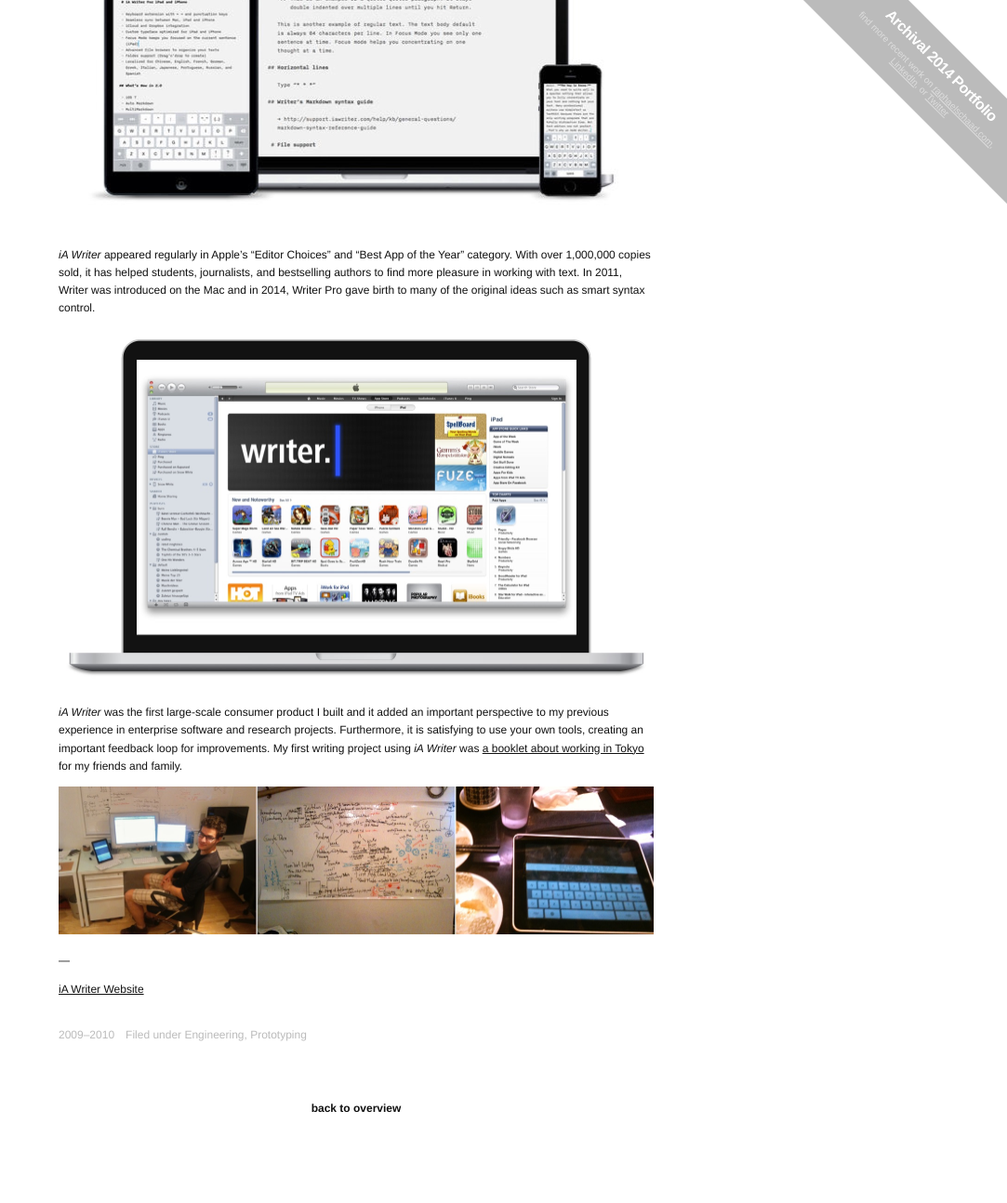
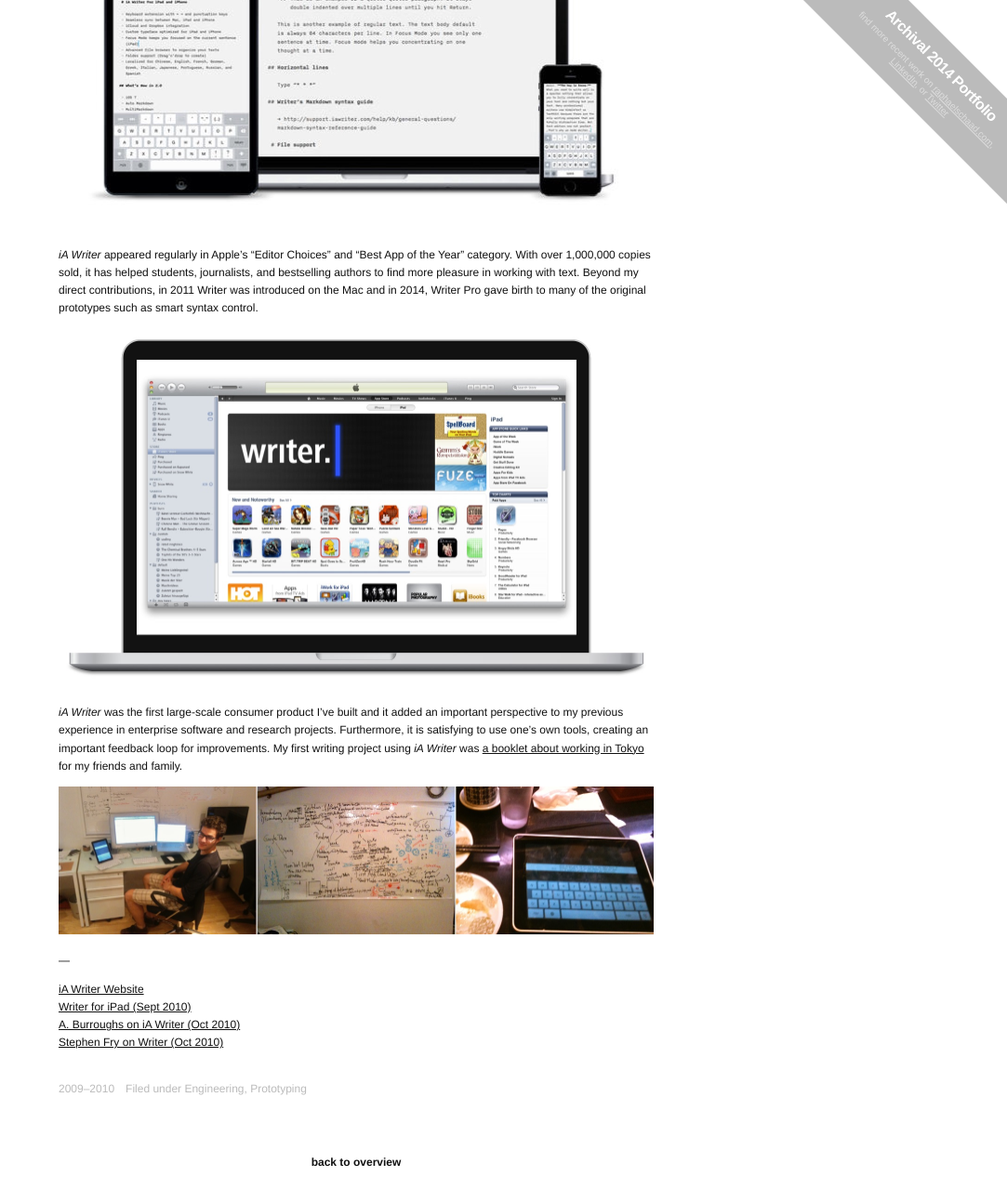
Before and after one commit to raphaelschaad/portfolio, a Jekyll site: the page built from _portfolio/ia-writer.md, in a window 1280 px wide and 1400 px high, scrolled down 924 px. Shown: the top 1294 px of the window at 93% size, without its empty margins (197-1280 px from the left). Built offline with Jekyll 4.4.1, drawn with Linux system fonts in a browser that asks for light colours.

Commit message:
Add Writer for iPad-specific links
Also clarify some wording.

```diff
--- a/_portfolio/ia-writer.md
+++ b/_portfolio/ia-writer.md
@@ -8,6 +8,9 @@
 tile: tile400w@2x.jpg
 links:
   - "[iA Writer Website](https://ia.net/writer)"
+  - "[Writer for iPad (Sept 2010)](https://ia.net/writer/updates/writer-for-ipad)"
+  - "[A. Burroughs on iA Writer (Oct 2010)](https://ia.net/writer/updates/the-pleasure-of-the-text)"
+  - "[Stephen Fry on Writer (Oct 2010)](https://ia.net/writer/updates/stephen-fry-on-writer)"
 ---
 *“Everything goes away except for the writing experience”*
 —Stephen Fry, about iA Writer
@@ -26,11 +29,11 @@
 
 ![Sync Devices](images/ia-writer/sync-devices.jpg)
 
-*iA Writer* appeared regularly in Apple’s “Editor Choices” and “Best App of the Year” category. With over 1,000,000 copies sold, it has helped students, journalists, and bestselling authors to find more pleasure in working with text. In 2011, Writer was introduced on the Mac and in 2014, Writer Pro gave birth to many of the original ideas such as smart syntax control.
+*iA Writer* appeared regularly in Apple’s “Editor Choices” and “Best App of the Year” category. With over 1,000,000 copies sold, it has helped students, journalists, and bestselling authors to find more pleasure in working with text. Beyond my direct contributions, in 2011 Writer was introduced on the Mac and in 2014, Writer Pro gave birth to many of the original prototypes such as smart syntax control.
 
 ![App Store Featuring](images/ia-writer/app-store-featuring.jpg)
 
-*iA Writer* was the first large-scale consumer product I built and it added an important perspective to my previous experience in enterprise software and research projects. Furthermore, it is satisfying to use your own tools, creating an important feedback loop for improvements. My first writing project using *iA Writer* was [a booklet about working in Tokyo](booklet-tokyo) for my friends and family.
+*iA Writer* was the first large-scale consumer product I’ve built and it added an important perspective to my previous experience in enterprise software and research projects. Furthermore, it is satisfying to use one’s own tools, creating an important feedback loop for improvements. My first writing project using *iA Writer* was [a booklet about working in Tokyo](booklet-tokyo) for my friends and family.
 
 ![Development Photos](images/ia-writer/development-photos.jpg)
 
```
